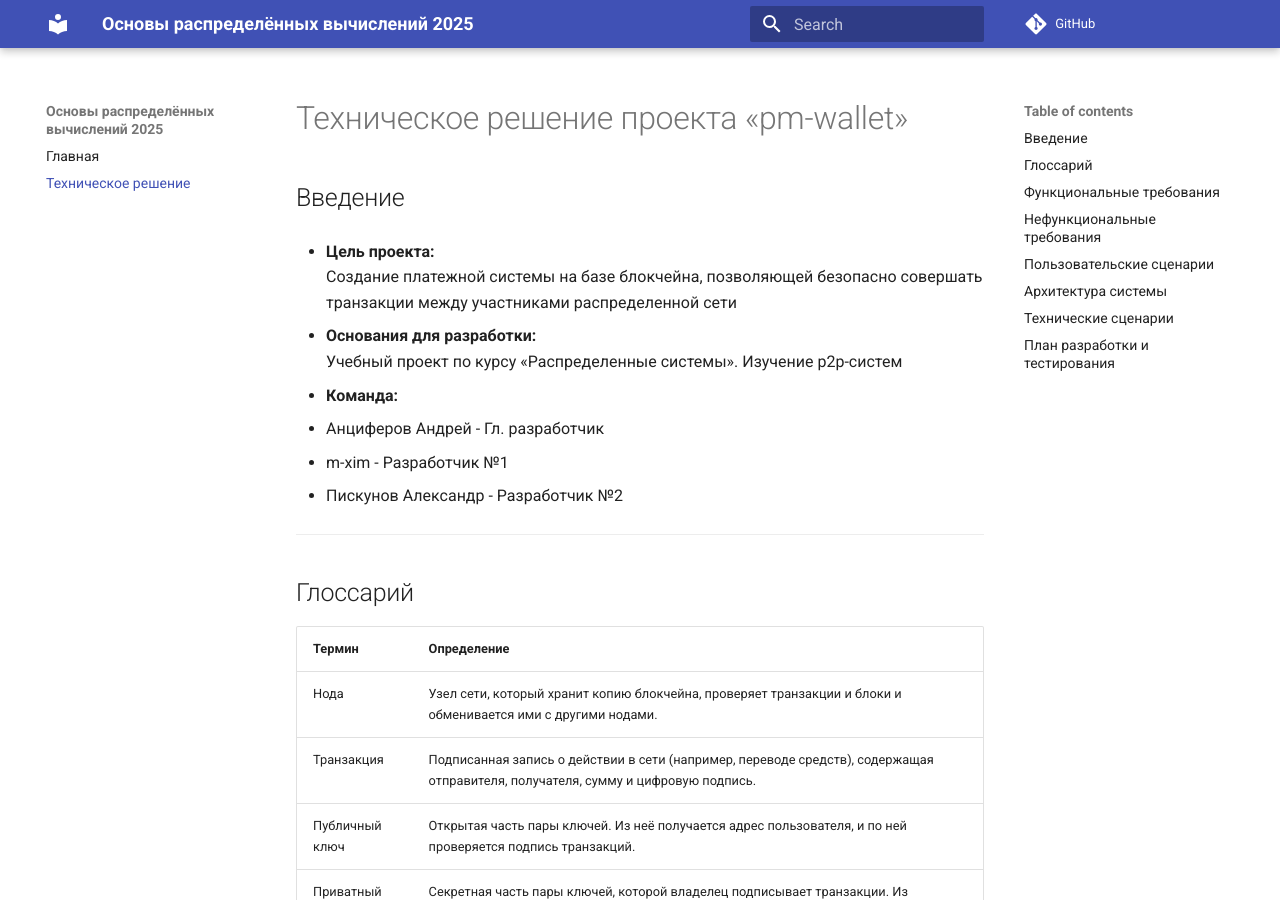
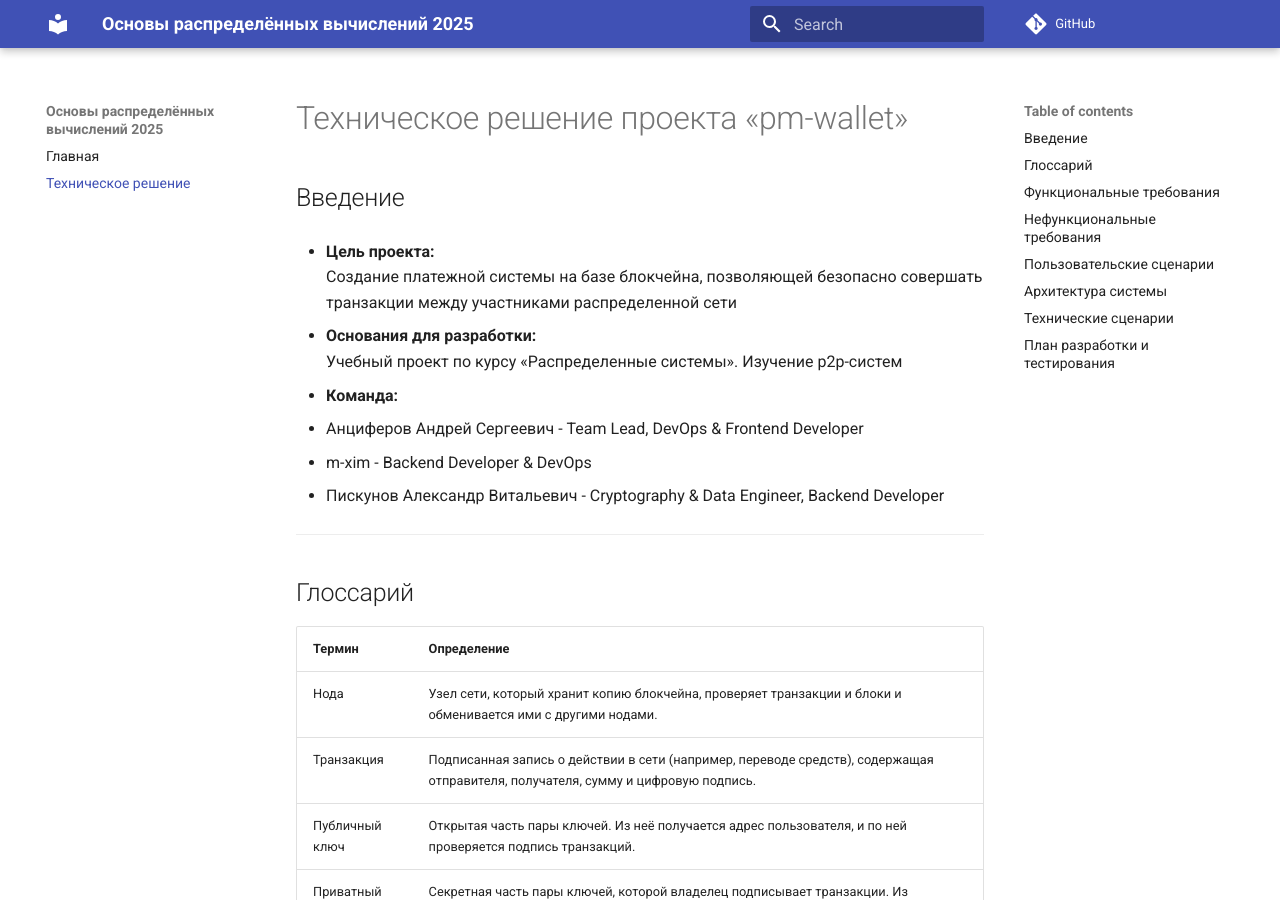
Before and after one commit to spbu-ds-practicum-2026/abp, an MkDocs documentation site: the page built from docs/tr.md, in a window 1280 px wide and 900 px high. Built offline with MkDocs 1.6.1 and Material for MkDocs 9.7.7, drawn with Linux system fonts in a browser that asks for light colours; comment, search, counter and statistics services are not loaded.

Commit message:
Update team member roles in documentation

```diff
--- a/docs/tr.md
+++ b/docs/tr.md
@@ -8,9 +8,9 @@
   Учебный проект по курсу «Распределенные системы». Изучение p2p-систем
 
 - **Команда:**
-  - Анциферов Андрей - Гл. разработчик
-  - m-xim - Разработчик №1
-  - Пискунов Александр - Разработчик №2
+  - Анциферов Андрей Сергеевич - Team Lead, DevOps & Frontend Developer
+  - m-xim - Backend Developer & DevOps
+  - Пискунов Александр Витальевич - Cryptography & Data Engineer, Backend Developer
 
 ---
 
```
